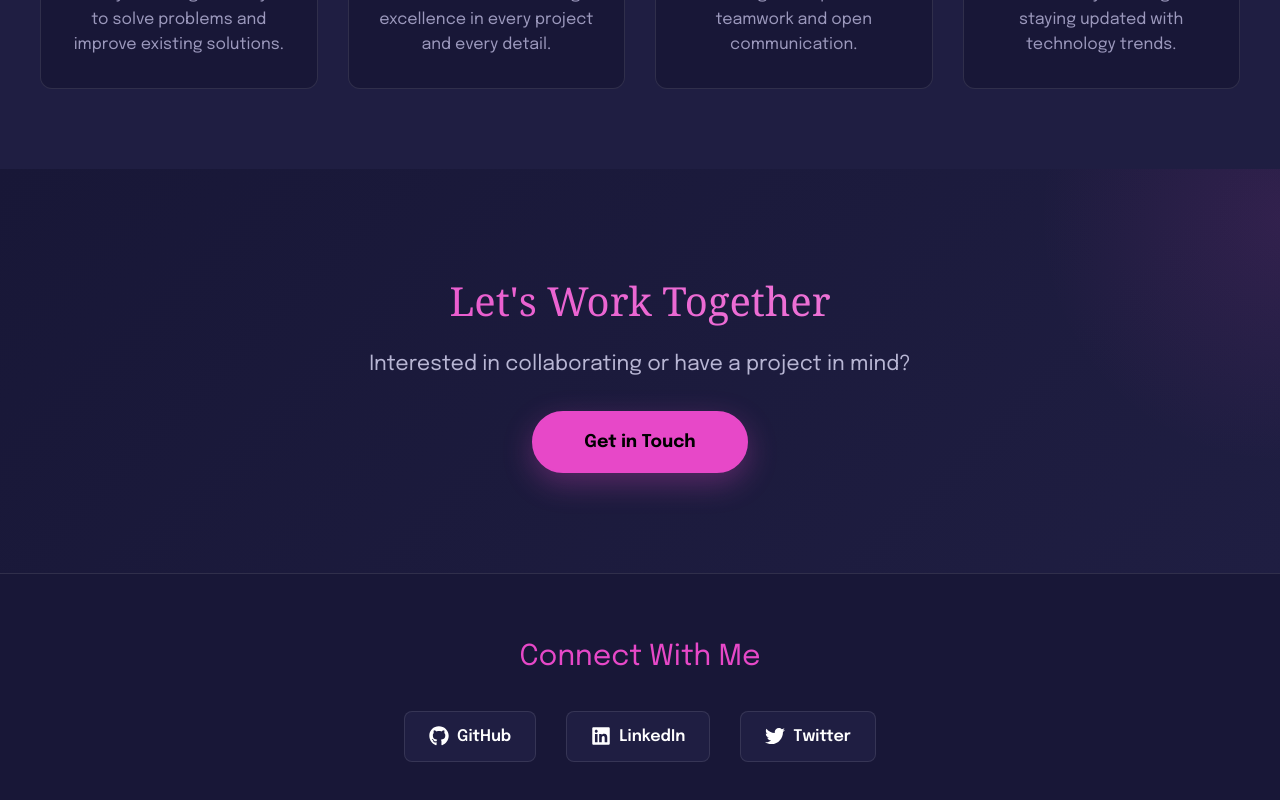
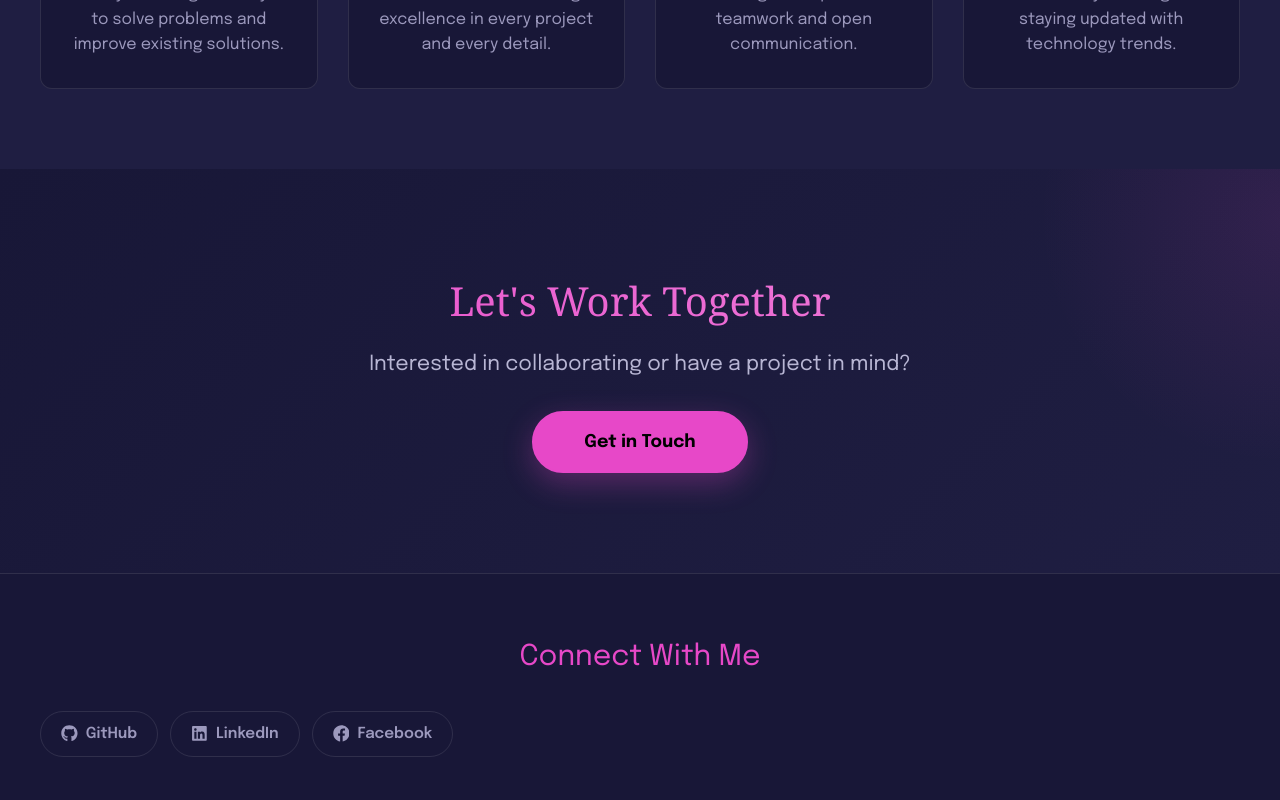
Before and after one commit to sidicksino/SidickPortfolio, a React (Vite) app: page /pages/hero in a window 1280 px wide. Shown: the part 3222-4022 px from the top of the page. Built offline with nearby package versions, Linux system fonts and the light colour scheme; a web font is replaced by a local one.

Commit message:
Centralize social links into a reusable component and site data config to fix inconsistent URLs and deduplicate code

```diff
--- /dev/null
+++ b/src/components/SocialLinks.css
@@ -0,0 +1,89 @@
+/* Design tokens live in src/index.css — the single source of truth.
+   Do not redeclare tokens here.
+
+   The class is `social-row`, not `social-links`: HeroPage.css already owns
+   `.social-links`, CSS here isn't scoped, and two files styling one class is
+   how the logo gradient silently diverged between routes. */
+
+.social-row {
+  display: flex;
+  align-items: center;
+  gap: var(--s-3);
+  list-style: none;
+  margin: 0;
+  padding: 0;
+}
+
+.social-row a {
+  display: inline-flex;
+  align-items: center;
+  justify-content: center;
+  gap: var(--s-2);
+  width: 42px;
+  height: 42px;
+  border-radius: 50%;
+  border: 1px solid var(--border);
+  /* Muted at rest: these sit under the primary CTAs and must not compete
+     with them for attention. Colour arrives on hover. */
+  color: var(--text-muted);
+  text-decoration: none;
+  transition: color 0.25s ease, border-color 0.25s ease, transform 0.25s ease,
+    background 0.25s ease;
+}
+
+.social-row a:hover,
+.social-row a:focus-visible {
+  color: var(--accent-text);
+  border-color: var(--accent-text);
+  background: var(--accent-subtle);
+  transform: translateY(-3px);
+}
+
+.social-row svg {
+  font-size: 1.05rem;
+  flex: none;
+}
+
+/* Hero: sits below the buttons, so it gets breathing room above it */
+.social-row--hero {
+  margin-top: var(--s-6);
+}
+
+/* Footer: smaller, already in a dense block */
+.social-row--footer a {
+  width: 38px;
+  height: 38px;
+}
+
+/* Labelled: a pill with the network name, not a circle */
+.social-row--labelled {
+  flex-wrap: wrap;
+  gap: var(--s-3);
+}
+
+.social-row--labelled a {
+  width: auto;
+  height: auto;
+  padding: 10px 20px;
+  border-radius: 999px;
+  font-weight: 600;
+  font-size: 0.95rem;
+}
+
+@media (prefers-reduced-motion: reduce) {
+  .social-row a {
+    transition: none;
+  }
+
+  .social-row a:hover {
+    transform: none;
+  }
+}
+
+@media (max-width: 992px) {
+  /* The hero stacks and centres on small screens */
+  .social-row--hero {
+    justify-content: center;
+    margin-top: var(--s-5);
+  }
+}
--- /dev/null
+++ b/src/components/SocialLinks.jsx
@@ -0,0 +1,45 @@
+import { FaGithub, FaLinkedin, FaFacebook, FaTwitter } from "react-icons/fa";
+import { socialLinks } from "../data/siteData";
+import "./SocialLinks.css";
+
+const ICONS = { FaGithub, FaLinkedin, FaFacebook, FaTwitter };
+
+/**
+ * Shared social row. The links live in src/data/siteData.js so the hero, the
+ * footer and /pages/hero can't drift apart — they already had, with two
+ * different LinkedIn URLs live at once and a Twitter link returning 404.
+ *
+ * The class is `social-row`, deliberately NOT `social-links`: HeroPage.css
+ * already owns that name, and CSS here isn't scoped.
+ *
+ * `variant` changes size and spacing. `showLabels` renders the network name
+ * beside the icon (used on /pages/hero, which had that treatment already).
+ */
+const SocialLinks = ({ variant = "default", showLabels = false, className = "" }) => (
+  <ul
+    className={`social-row social-row--${variant}${
+      showLabels ? " social-row--labelled" : ""
+    } ${className}`.trim()}
+  >
+    {socialLinks.map(({ id, label, icon, url }) => {
+      const Icon = ICONS[icon];
+      if (!Icon) return null;
+      return (
+        <li key={id}>
+          <a
+            href={url}
+            target="_blank"
+            rel="noreferrer"
+            aria-label={showLabels ? undefined : label}
+            title={label}
+          >
+            <Icon aria-hidden="true" />
+            {showLabels && <span>{label}</span>}
+          </a>
+        </li>
+      );
+    })}
+  </ul>
+);
+
+export default SocialLinks;
--- a/src/components/footer/Footer.jsx
+++ b/src/components/footer/Footer.jsx
@@ -1,6 +1,7 @@
 import React from 'react';
 import { FaGithub, FaLinkedin, FaTwitter, FaEnvelope, FaMapMarkerAlt, FaPhoneAlt, FaFacebook } from 'react-icons/fa';
 import { useTranslation } from 'react-i18next';
+import SocialLinks from '../SocialLinks';
 import './Footer.css';
 
 const Footer = () => {
@@ -16,15 +17,7 @@ const Footer = () => {
             {t('footer.text')}
           </p>
           <div className="footer-socials">
-            <a href="https://github.com/sidicksino" target="_blank" rel="noreferrer" aria-label="GitHub">
-              <FaGithub />
-            </a>
-            <a href="http://linkedin.com/in/sidick-abdoulaye-sino-72153a384" target="_blank" rel="noreferrer" aria-label="LinkedIn">
-              <FaLinkedin />
-            </a>
-            <a href="https://www.facebook.com/share/1BTDC1znZD/?mibextid=wwXIfr" target="_blank" rel="noreferrer" aria-label="Facebook">
-              <FaFacebook />
-            </a>
+            <SocialLinks variant="footer" />
           </div>
         </div>
 
--- a/src/components/hero/Hero.jsx
+++ b/src/components/hero/Hero.jsx
@@ -5,6 +5,7 @@ import heroImage from "../../assets/hero-cutout.webp";
 import { motion } from "framer-motion";
 import MyPDF from "../../assets/sidick.pdf";
 import { Link } from "react-router-dom";
+import SocialLinks from "../SocialLinks";
 
 const Hero = () => {
   useEffect(() => {
@@ -44,6 +45,7 @@ const Hero = () => {
           <Link to="/pages/hero" className="btn btn-primary">{t('hero.cta')}</Link>
           <button onClick={handleDownload} className="btn btn-secondary">{t('hero.downloadCV')}</button>
         </div>
+        <SocialLinks variant="hero" />
       </div>
       <div className="hero-image">
         <img src={heroImage} loading="lazy" alt="Sidick Abdoulaye Hissein" />
--- a/src/components/pages/HeroPage.jsx
+++ b/src/components/pages/HeroPage.jsx
@@ -2,7 +2,8 @@ import { useState, useEffect } from "react";
 import { useTranslation } from 'react-i18next';
 import { motion } from "framer-motion";
 import { Link } from "react-router-dom";
-import { FaArrowLeft, FaGithub, FaLinkedin, FaTwitter } from "react-icons/fa";
+import { FaArrowLeft } from "react-icons/fa";
+import SocialLinks from "../SocialLinks";
 import "./HeroPage.css";
 import Logo from "../../assets/Logo.svg";
 import heroImageDark from "../../assets/image.webp";
@@ -340,38 +341,7 @@ const HeroPage = () => {
             transition={{ duration: 0.6 }}
           >
             <h3>Connect With Me</h3>
-            <div className="social-links">
-              <motion.a
-                href="https://github.com/sidicksino"
-                target="_blank"
-                rel="noopener noreferrer"
-                className="social-link"
-                whileHover={{ scale: 1.1 }}
-                whileTap={{ scale: 0.95 }}
-              >
-                <FaGithub /> GitHub
-              </motion.a>
-              <motion.a
-                href="https://linkedin.com/in/sidick-abdoulaye"
-                target="_blank"
-                rel="noopener noreferrer"
-                className="social-link"
-                whileHover={{ scale: 1.1 }}
-                whileTap={{ scale: 0.95 }}
-              >
-                <FaLinkedin /> LinkedIn
-              </motion.a>
-              <motion.a
-                href="https://twitter.com/sidick_sino"
-                target="_blank"
-                rel="noopener noreferrer"
-                className="social-link"
-                whileHover={{ scale: 1.1 }}
-                whileTap={{ scale: 0.95 }}
-              >
-                <FaTwitter /> Twitter
-              </motion.a>
-            </div>
+            <SocialLinks variant="page" showLabels />
           </motion.div>
         </div>
       </section>
--- a/src/data/siteData.js
+++ b/src/data/siteData.js
@@ -72,3 +72,35 @@ export const servicesData = [
   'services.uiDesign',
   'services.consulting',
 ];
+
+/* ---------------------------------------------------------------------------
+   SOCIAL LINKS — one definition, consumed by the hero, the footer and
+   /pages/hero.
+
+   These were previously hard-coded in all three components, which had already
+   caused two problems: two different LinkedIn URLs were live at once, and
+   /pages/hero linked to a Twitter account that returns 404.
+
+   `icon` is the react-icons name; components map it to the component so this
+   file stays free of JSX imports.
+--------------------------------------------------------------------------- */
+export const socialLinks = [
+  {
+    id: "github",
+    label: "GitHub",
+    icon: "FaGithub",
+    url: "https://github.com/sidicksino",
+  },
+  {
+    id: "linkedin",
+    label: "LinkedIn",
+    icon: "FaLinkedin",
+    url: "https://www.linkedin.com/in/sidick-abdoulaye-sino-72153a384",
+  },
+  {
+    id: "facebook",
+    label: "Facebook",
+    icon: "FaFacebook",
+    url: "https://www.facebook.com/share/1BTDC1znZD/?mibextid=wwXIfr",
+  },
+];
```
Also changed, not shown: 1 other file (tests, documents, lock files or other folders).
